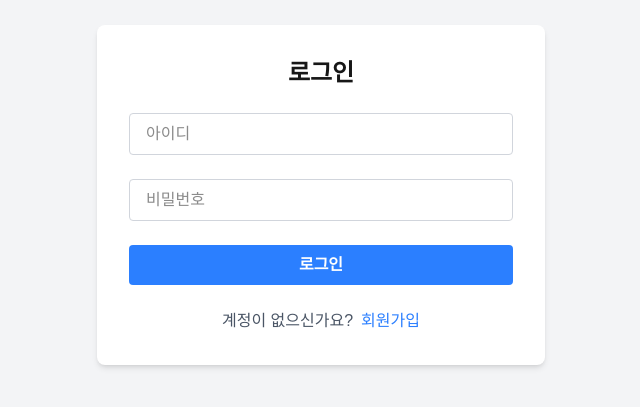
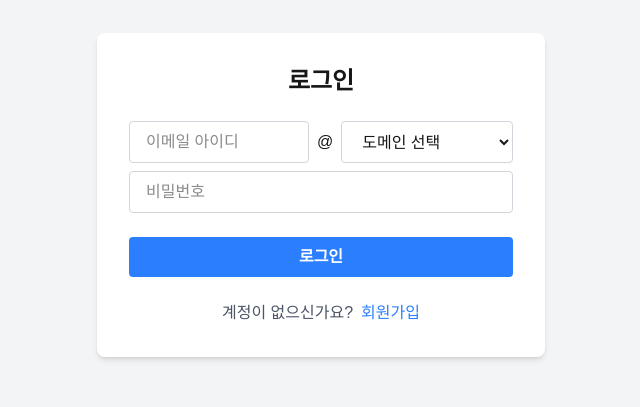
Before and after one commit to hyeon924/emotion-blog, a Next.js app in the folder front/: page /users/login in a window 1280 px wide. Shown: the part 205-612 px from the top of the page, without its empty margins (319-959 px from the left). Built offline with nearby package versions, Linux system fonts and the light colour scheme.

Commit message:
login, signup email 영역 수정

```diff
--- a/front/src/app/users/login/page.tsx
+++ b/front/src/app/users/login/page.tsx
@@ -7,6 +7,11 @@ export default function LoginPage() {
   const router = useRouter();
   const [username, setUsername] = useState('');
   const [password, setPassword] = useState('');
+  const [emailId, setEmailId] = useState('');
+  const [domainSelect, setDomainSelect] = useState('');
+  const [customDomain, setCustomDomain] = useState('');
+  const [showCustomDomain, setShowCustomDomain] = useState(false);
+  const domainOptions = ['gmail.com', 'naver.com', 'daum.net', '직접 입력'];
 
   const handleLogin = async () => {
     const res = await fetch('https://emotion-blog-production.up.railway.app/users/login', {
@@ -26,18 +31,81 @@ export default function LoginPage() {
     }
   };
 
+  const handleEmailIdChange = (e: React.ChangeEvent<HTMLInputElement>) => {
+    setEmailId(e.target.value);
+    const domain = domainSelect === '직접 입력' ? customDomain : domainSelect;
+    setUsername(e.target.value && domain ? `${e.target.value}@${domain}` : '');
+  };
+
+  const handleDomainSelect = (e: React.ChangeEvent<HTMLSelectElement>) => {
+    const value = e.target.value;
+    setDomainSelect(value);
+    if (value === '직접 입력') {
+      setShowCustomDomain(true);
+      setCustomDomain('');
+      setUsername(emailId ? `${emailId}@` : '');
+    } else {
+      setShowCustomDomain(false);
+      setCustomDomain('');
+      setUsername(emailId && value ? `${emailId}@${value}` : '');
+    }
+  };
+
+  const handleCustomDomainChange = (e: React.ChangeEvent<HTMLInputElement>) => {
+    setCustomDomain(e.target.value);
+    setUsername(emailId && e.target.value ? `${emailId}@${e.target.value}` : '');
+  };
+
+  const handleCustomDomainBlur = () => {
+    if (!customDomain) {
+      setShowCustomDomain(false);
+      setDomainSelect('');
+      setUsername('');
+    }
+  };
+
   return (
     <div className="min-h-screen flex items-center justify-center bg-gray-100 px-4">
       <div className="w-full max-w-md bg-white p-8 rounded-lg shadow-md space-y-6">
         <h2 className="text-2xl font-bold text-center">로그인</h2>
 
-        <input
-          type="text"
-          placeholder="아이디"
-          value={username}
-          onChange={(e) => setUsername(e.target.value)}
-          className="w-full border border-gray-300 rounded px-4 py-2 focus:outline-none focus:ring-2 focus:ring-blue-400"
-        />
+        {/* 이메일 아이디 + @ + 도메인 드롭다운/직접입력 */}
+        <div className="flex gap-2 mb-2">
+          <input
+            type="text"
+            placeholder="이메일 아이디"
+            value={emailId}
+            onChange={handleEmailIdChange}
+            className="w-[180px] border border-gray-300 rounded px-4 py-2 focus:outline-none focus:ring-2 focus:ring-blue-400"
+          />
+          <span className="self-center">@</span>
+          {showCustomDomain ? (
+            <input
+              type="text"
+              placeholder=" example.com"
+              value={customDomain}
+              onChange={handleCustomDomainChange}
+              onBlur={handleCustomDomainBlur}
+              autoFocus
+              className="w-[180px] border border-gray-300 rounded px-4 py-2 focus:outline-none focus:ring-2 focus:ring-blue-400"
+            />
+          ) : (
+            <select
+              className="w-[180px] border border-gray-300 rounded px-4 py-2 focus:outline-none focus:ring-2 focus:ring-blue-400"
+              value={domainSelect}
+              onChange={handleDomainSelect}
+            >
+              <option value="" disabled>
+                도메인 선택
+              </option>
+              {domainOptions.map((domain) => (
+                <option key={domain} value={domain}>
+                  {domain}
+                </option>
+              ))}
+            </select>
+          )}
+        </div>
 
         <input
           type="password"
--- a/front/src/app/users/signup/page.tsx
+++ b/front/src/app/users/signup/page.tsx
@@ -5,12 +5,53 @@ import { useRouter } from 'next/navigation';
 
 export default function SignupPage() {
   const router = useRouter();
-  const [username, setUsername] = useState('');
-  const [nickname, setNickname] = useState('');
+  const [emailId, setEmailId] = useState('');
+  const [domainSelect, setDomainSelect] = useState('');
+  const [customDomain, setCustomDomain] = useState('');
+  const [showCustomDomain, setShowCustomDomain] = useState(false);
+  const domainOptions = ['gmail.com', 'naver.com', 'daum.net', '직접 입력'];
   const [password, setPassword] = useState('');
   const [code, setCode] = useState('');
   const [error, setError] = useState('');
   const [sendComplete, setSendComplete] = useState(false);
+  const [username, setUsername] = useState('');
+  const [nickname, setNickname] = useState('');
+
+  // username은 emailId와 domainSelect/customDomain을 합쳐서 관리
+  // 기존 username 관련 인풋/로직 제거
+
+  const handleEmailIdChange = (e: React.ChangeEvent<HTMLInputElement>) => {
+    setEmailId(e.target.value);
+    const domain = showCustomDomain ? customDomain : domainSelect;
+    setUsername(e.target.value && domain ? `${e.target.value}@${domain}` : '');
+  };
+
+  const handleDomainSelect = (e: React.ChangeEvent<HTMLSelectElement>) => {
+    const value = e.target.value;
+    setDomainSelect(value);
+    if (value === '직접 입력') {
+      setShowCustomDomain(true);
+      setCustomDomain('');
+      setUsername(emailId ? `${emailId}@` : '');
+    } else {
+      setShowCustomDomain(false);
+      setCustomDomain('');
+      setUsername(emailId && value ? `${emailId}@${value}` : '');
+    }
+  };
+
+  const handleCustomDomainChange = (e: React.ChangeEvent<HTMLInputElement>) => {
+    setCustomDomain(e.target.value);
+    setUsername(emailId && e.target.value ? `${emailId}@${e.target.value}` : '');
+  };
+
+  const handleCustomDomainBlur = () => {
+    if (!customDomain) {
+      setShowCustomDomain(false);
+      setDomainSelect('');
+      setUsername('');
+    }
+  };
 
   const handleSignup = async (e: React.FormEvent) => {
     e.preventDefault();
@@ -67,18 +108,44 @@ export default function SignupPage() {
         <form onSubmit={handleSignup} className="space-y-4">
           <div>
             <label className="block text-sm font-medium text-gray-700 mb-1">이메일</label>
-            <div className="flex gap-2">
+            <div className="flex gap-2 mb-2 flex-nowrap w-full min-w-0 overflow-x-visible">
               <input
-                type="email"
-                placeholder="이메일을 입력하세요"
-                value={username}
-                onChange={(e) => setUsername(e.target.value)}
-                className="w-full border border-gray-300 rounded px-4 py-2 focus:outline-none focus:ring-2 focus:ring-green-400"
+                type="text"
+                placeholder="이메일 아이디"
+                value={emailId}
+                onChange={handleEmailIdChange}
+                className="w-[180px] min-w-0 border border-gray-300 rounded px-4 py-2 focus:outline-none focus:ring-2 focus:ring-green-400"
               />
+              <span className="self-center">@</span>
+              {showCustomDomain ? (
+                <input
+                  type="text"
+                  placeholder="example.com"
+                  value={customDomain}
+                  onChange={handleCustomDomainChange}
+                  onBlur={handleCustomDomainBlur}
+                  autoFocus
+                  className="w-[180px] min-w-0 border border-gray-300 rounded px-4 py-2 focus:outline-none focus:ring-2 focus:ring-green-400"
+                />
+              ) : (
+                <select
+                  className="w-[180px] min-w-0 border border-gray-300 rounded px-4 py-2 focus:outline-none focus:ring-2 focus:ring-green-400"
+                  value={domainSelect}
+                  onChange={handleDomainSelect}
+                >
+                  <option value="" disabled>
+                    도메인 선택
+                  </option>
+                  {domainOptions.map((domain) => (
+                    <option key={domain} value={domain}>
+                      {domain}
+                    </option>
+                  ))}
+                </select>
+              )}
               <button
                 type="button"
-                className="bg-green-500 text-white text-sm px-4 py-2 rounded hover:bg-green-600 transition font-medium whitespace-nowrap"
-                style={{ minWidth: '110px' }}
+                className="bg-green-500 text-white text-sm px-4 py-2 rounded hover:bg-green-600 transition font-medium whitespace-nowrap flex-shrink-0 min-w-[110px]"
                 onClick={handleSendCode}
                 disabled={sendComplete}
               >
```
